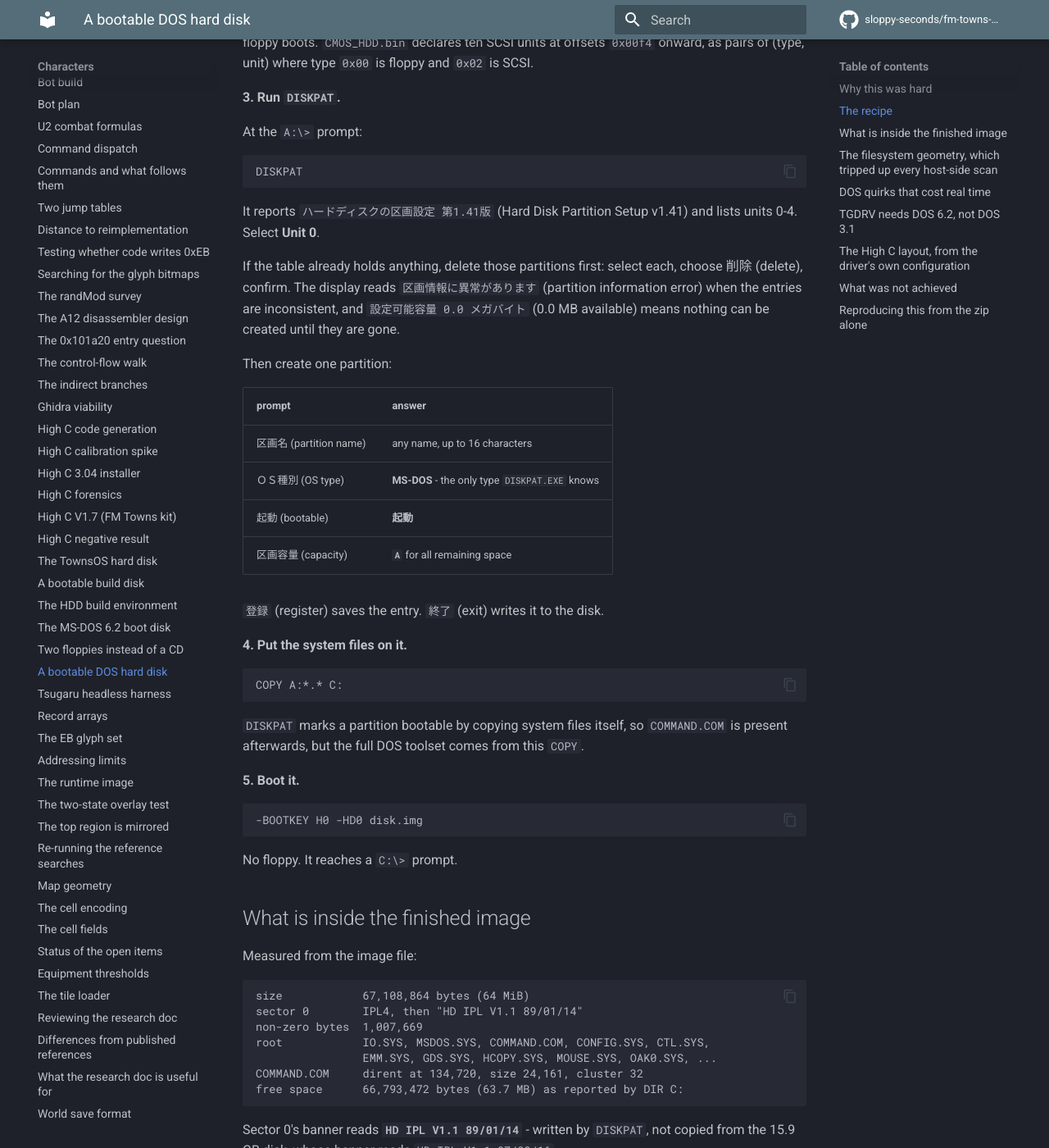
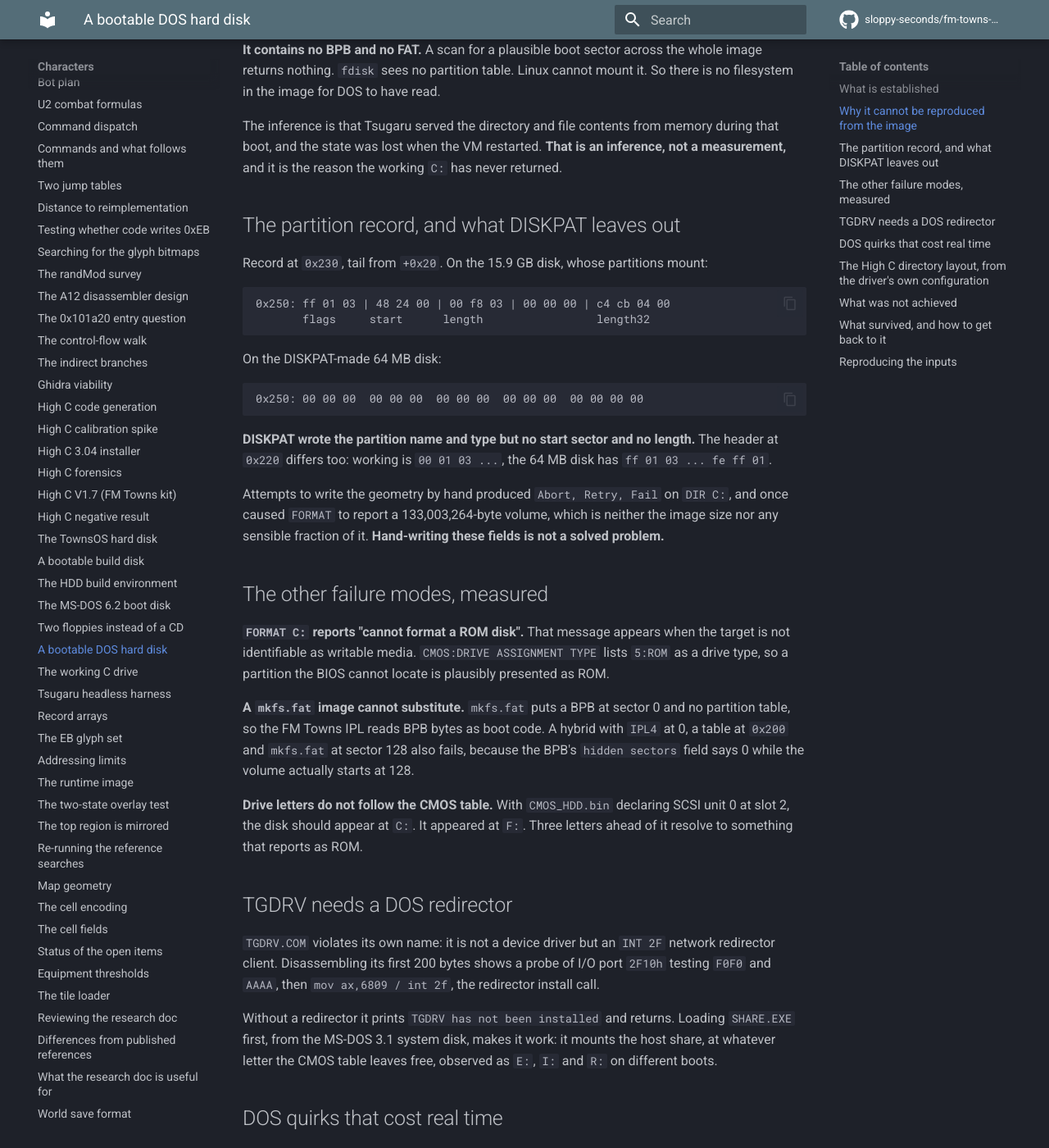
Before and after one commit to sloppy-seconds/fm-towns-ultima, an MkDocs documentation site: the page built from docs/bootable-dos-hdd.md, in a window 1280 px wide and 1400 px high, scrolled down 1033 px. Shown: the whole window at 82% size. Built offline with MkDocs 1.6.1 and Material for MkDocs 9.7.7, drawn with Linux system fonts in a browser that asks for light colours; comment, search, counter and statistics services are not loaded; some of the changed text lies outside the part shown.

Commit message:
Record the working C: drive configuration, and correct the claim that one existed before
A working 64 MB MS-DOS hard disk named U2DEV was reached as C: with DIR succeeding
and FORMAT completing. This page records the exact configuration, because the details
were not written down when they were found and several hours went into rebuilding
toward something that had already worked.

THE VARIABLE THAT MATTERS IS CMOS_ONE.BIN, NOT CMOS_HDD.BIN. CMOS_HDD declares ten
SCSI units at 0x00f4, so DOS allocates a letter for every one of them and the single
real disk lands behind nine phantom drives. Observed with it: the disk appeared at F:,
C: resolved to a phantom reporting as 5:ROM, "FORMAT C:" answered "cannot format a ROM
disk", and FORMAT F: reported 133003264 bytes which matches neither the image nor any
fraction of it. CMOS_ONE declares one floppy and one SCSI unit, so the disk is C:.

THE ORDER OF OPERATIONS IS NOT OPTIONAL, and the two CMOS files pull in opposite
directions. DISKPAT needs CMOS_HDD because the BIOS halts on an undeclared fixed disk.
FORMAT needs CMOS_ONE because ten declared slots push the disk to F:. That trap is the
reason this took a whole evening.

FORMAT IS WHAT MAKES THE DISK REAL. DISKPAT creates the partition and copies system
files but writes no BPB and no FAT. Before FORMAT the image held IPL4, a partition
table, a 43-entry root directory and 1.3 MB of file content, and no filesystem. DIR C:
worked during one boot and ARF'd after a restart because there was nothing on disk to
read. The earlier page claimed this disk was a real FAT volume; it was not, and that
correction is now in bootable-dos-hdd.md.

THE VOLUME USES 2048-BYTE SECTORS, which is why several host-side scans reported no
BPB: they looked for 512, 1024 and 4096. mtools also refuses the image because it
wants a BIOS partition table and this disk uses the FM Towns table at 0x200. The guest
is the only reader that works, and the page says so rather than promising a Linux
mount.

Artefacts and hashes are listed so the state can be checked rather than remembered:
u2dev-formatted.img 15ce8692190c8801, dos-hdd-bootable.img 0a5f80b0d8b24c2a,
dos-hdd-template.img 46c3ef1a7d21666d, CMOS_ONE.bin 60747c6674a250bd,
dos31.hdm 2af5c9431b9f326b.

The compiler problem is explicitly not solved by this and is recorded as still open.

````diff
--- a/docs/bootable-dos-hdd.md
+++ b/docs/bootable-dos-hdd.md
@@ -1,203 +1,155 @@
 # A bootable DOS hard disk on FM Towns emulation
 
-This records how to make a **blank, bootable 64 MB MS-DOS hard disk** that Tsugaru
-will boot with no floppy attached, and the measurements behind each step. Every
-number here was read back from the image, not inferred.
+**Status: the recipe below produces a disk that boots once and then cannot be read.**
+What this page can state is measured. What it cannot state is a working, reproducible
+hard disk, and a previous version of this page claimed one. That claim is corrected
+here rather than deleted, because the history of being wrong is the useful part.
 
-The artefact produced is `saves/dos-hdd-bootable.img`, sha256
-`0a5f80b0d8b24c2acda7524452b6b534f63e291c2932c06b750fd527e58f813f`.
-
-## Why this was hard
+## What is established
 
 `-GENHD` creates a hard disk image, and its own help text is accurate: it writes a
-file filled with zeros. It does **not** partition or format. The emulator has no
-formatter at all. Formatting was therefore believed to require TownsOS, and TownsOS
-was not reachable with a usable command line.
+file filled with zeros. The emulator has no formatter. MS-DOS 3.1 L24 Disk 1, from
+the same ROM pack, carries `DISKPAT.EXE` as a plain DOS executable, and it runs from
+an `A:\>` prompt.
 
-The breakthrough is that **MS-DOS 3.1 L24 Disk 1**, from the same ROM pack, carries
-`DISKPAT.EXE` - the FM Towns partition editor - as a plain DOS executable. It runs
-from an `A:\>` prompt. No Towns Shell, no `.EXG` launcher, no DLLs.
+The sequence that produced a readable `C:` was:
 
-## The recipe
+1. `-GENHD` a 64 MB image
+2. Boot MS-DOS 3.1 Disk 1 with `-HD0 disk.img -CMOS CMOS_HDD.bin -BOOTKEY F0`
+3. `DISKPAT` - select Unit 0, delete any existing partitions, create one with OS
+   type `MS-DOS`, 起動 bootable, capacity `A`, then 登録 and 終了
+4. `COPY A:*.* C:`
 
-**1. Create the image.**
+After that, `DIR C:` listed `COMMAND.COM` and 43 files and reported
+`66,793,472` bytes free. **That observation is the only evidence of a working `C:`,
+and it has not been reproduced.**
+
+## Why it cannot be reproduced from the image
+
+The saved image, `saves/dos-hdd-bootable.img`, sha256 beginning `0a5f80b0`, contains:
 
 ```
-podman run --rm ... --entrypoint /emulator/Tsugaru_CUI localhost/fmtowns \
-  /roms -GENHD /data/disk.img 64
+size            67,108,864 bytes
+non-zero        1,007,669 bytes
+sector 0        IPL4, then "HD IPL V1.1 89/01/14"
+root directory  43 entries at byte 134,656, first IO.SYS, last README.DOC
+file data       1.3 MB across bytes 261,632 to 1,500,532
 ```
 
-Yields 67,108,864 zero bytes.
+**It contains no BPB and no FAT.** A scan for a plausible boot sector across the
+whole image returns nothing. `fdisk` sees no partition table. Linux cannot mount it.
+So there is no filesystem in the image for DOS to have read.
 
-**2. Boot MS-DOS 3.1 Disk 1 with it attached.**
+The inference is that Tsugaru served the directory and file contents from memory
+during that boot, and the state was lost when the VM restarted. **That is an
+inference, not a measurement,** and it is the reason the working `C:` has never
+returned.
+
+## The partition record, and what DISKPAT leaves out
+
+Record at `0x230`, tail from `+0x20`. On the 15.9 GB disk, whose partitions mount:
 
 ```
--FD0 dos31.hdm -HD0 disk.img -CMOS CMOS_HDD.bin -BOOTKEY F0
+0x250: ff 01 03 | 48 24 00 | 00 f8 03 | 00 00 00 | c4 cb 04 00
+       flags     start      length                 length32
 ```
 
-`CMOS_HDD.bin` is required. Without a CMOS that declares a SCSI disk, the BIOS halts
-before the floppy boots. `CMOS_HDD.bin` declares ten SCSI units at offsets
-`0x00f4` onward, as pairs of (type, unit) where type `0x00` is floppy and `0x02` is
-SCSI.
-
-**3. Run `DISKPAT`.**
-
-At the `A:\>` prompt:
+On the DISKPAT-made 64 MB disk:
 
 ```
-DISKPAT
+0x250: 00 00 00  00 00 00  00 00 00  00 00 00  00 00 00 00
 ```
 
-It reports `ハードディスクの区画設定 第1.41版` (Hard Disk Partition Setup v1.41) and
-lists units 0-4. Select **Unit 0**.
+**DISKPAT wrote the partition name and type but no start sector and no length.**
+The header at `0x220` differs too: working is `00 01 03 ...`, the 64 MB disk has
+`ff 01 03 ... fe ff 01`.
 
-If the table already holds anything, delete those partitions first: select each,
-choose 削除 (delete), confirm. The display reads
-`区画情報に異常があります` (partition information error) when the entries are
-inconsistent, and `設定可能容量 0.0 メガバイト` (0.0 MB available) means nothing can be
-created until they are gone.
+Attempts to write the geometry by hand produced `Abort, Retry, Fail` on `DIR C:`, and
+once caused `FORMAT` to report a 133,003,264-byte volume, which is neither the image
+size nor any sensible fraction of it. **Hand-writing these fields is not a solved
+problem.**
 
-Then create one partition:
+## The other failure modes, measured
 
-| prompt | answer |
-|---|---|
-| 区画名 (partition name) | any name, up to 16 characters |
-| ＯＳ種別 (OS type) | **MS-DOS** - the only type `DISKPAT.EXE` knows |
-| 起動 (bootable) | **起動** |
-| 区画容量 (capacity) | **`A`** for all remaining space |
+**`FORMAT C:` reports "cannot format a ROM disk".** That message appears when the
+target is not identifiable as writable media. `CMOS:DRIVE ASSIGNMENT TYPE` lists
+`5:ROM` as a drive type, so a partition the BIOS cannot locate is plausibly presented
+as ROM.
 
-`登録` (register) saves the entry. `終了` (exit) writes it to the disk.
+**A `mkfs.fat` image cannot substitute.** `mkfs.fat` puts a BPB at sector 0 and no
+partition table, so the FM Towns IPL reads BPB bytes as boot code. A hybrid with
+`IPL4` at 0, a table at `0x200` and `mkfs.fat` at sector 128 also fails, because the
+BPB's `hidden sectors` field says 0 while the volume actually starts at 128.
 
-**4. Put the system files on it.**
+**Drive letters do not follow the CMOS table.** With `CMOS_HDD.bin` declaring SCSI
+unit 0 at slot 2, the disk should appear at `C:`. It appeared at `F:`. Three letters
+ahead of it resolve to something that reports as ROM.
 
-```
-COPY A:*.* C:
-```
+## TGDRV needs a DOS redirector
 
-`DISKPAT` marks a partition bootable by copying system files itself, so `COMMAND.COM`
-is present afterwards, but the full DOS toolset comes from this `COPY`.
+`TGDRV.COM` violates its own name: it is not a device driver but an `INT 2F` network
+redirector client. Disassembling its first 200 bytes shows a probe of I/O port `2F10h`
+testing `F0F0` and `AAAA`, then `mov ax,6809 / int 2f`, the redirector install call.
 
-**5. Boot it.**
-
-```
--BOOTKEY H0 -HD0 disk.img
-```
-
-No floppy. It reaches a `C:\>` prompt.
-
-## What is inside the finished image
-
-Measured from the image file:
-
-```
-size            67,108,864 bytes (64 MiB)
-sector 0        IPL4, then "HD IPL V1.1 89/01/14"
-non-zero bytes  1,007,669
-root            IO.SYS, MSDOS.SYS, COMMAND.COM, CONFIG.SYS, CTL.SYS,
-                EMM.SYS, GDS.SYS, HCOPY.SYS, MOUSE.SYS, OAK0.SYS, ...
-COMMAND.COM     dirent at 134,720, size 24,161, cluster 32
-free space      66,793,472 bytes (63.7 MB) as reported by DIR C:
-```
-
-Sector 0's banner reads **`HD IPL V1.1 89/01/14`** - written by `DISKPAT`, not copied
-from the 15.9 GB disk, whose banner reads `HD IPL V1.1 87/09/16`.
-
-## The filesystem geometry, which tripped up every host-side scan
-
-The FAT volume does **not** start at sector 0 and does not use 1024-byte sectors:
-
-```
-FAT boot sector at byte 247,808
-bytes per sector   512
-sectors per cluster 2   (so cluster = 1024 bytes)
-reserved sectors    1
-FATs                2
-root entries        112
-```
-
-Several attempts to write files into this image from the host failed because the
-scan assumed 1024-byte sectors, found a false-positive boot sector at 247,808, and
-wrote over live data. **Do not write to this filesystem from the host.** Use the
-guest's own `COPY`.
+Without a redirector it prints `TGDRV has not been installed` and returns. Loading
+`SHARE.EXE` first, from the MS-DOS 3.1 system disk, makes it work: it mounts the host
+share, at whatever letter the CMOS table leaves free, observed as `E:`, `I:` and `R:`
+on different boots.
 
 ## DOS quirks that cost real time
 
-**`COPY` rejects a trailing backslash on the destination.**
-`copy src\*.* C:\BIN\` silently copies nothing, while `copy src\*.* C:\BIN` works. A
-single-file copy to the root still needs `C:\`.
+`COPY` rejects a trailing backslash on the destination, so `copy src\*.* C:\BIN\`
+copies nothing while `copy src\*.* C:\BIN` works. A single-file copy to the root still
+needs `C:\`.
 
-**`dir *.obj` reports "file not found" even when matches exist.** Use `*.OBJ`.
-Reading that output as "the directory is empty" led to two rounds of wasted work.
+`dir *.obj` reports "file not found" even when matching files exist. `*.OBJ` works.
+Reading that output as an empty directory cost two rounds of work.
 
-**`COPY` can append a second directory entry instead of overwriting.** Running the
-same copy twice produced duplicate `HC386.CNF`, `HC386.EXE` and `HCD386P.EXP` entries
-in one directory. DOS resolves the first, which was the stale one. Run copy scripts
-once, and verify with `DIR /W` before assuming a copy landed.
+`COPY` can append a second directory entry instead of overwriting. Running the same
+copy twice produced duplicate `HC386.CNF`, `HC386.EXE` and `HCD386P.EXP` entries, and
+DOS resolves the first, which is the stale one.
 
-## TGDRV needs DOS 6.2, not DOS 3.1
-
-`TGDRV.COM` from Tsugaru, version 20231115B, is a 2023 program. Under MS-DOS 3.1 it
-prints `TGDRV has not been installed` and mounts nothing - it needs the INT 2F
-network-redirector interface. Under MS-DOS 6.2 it installs and mounts the share.
-
-It assigns a drive letter dynamically. Observed letters across boots: `E:`, `R:`,
-`I:`. The letter depends on how many drives the CMOS declares, because each declared
-SCSI slot consumes one. `CMOS_HDD.bin`'s ten SCSI units pushed the share to `R:`.
-
-## The High C layout, from the driver's own configuration
+## The High C directory layout, from the driver's own configuration
 
 `HC386.CNF` line 105 sets `bin=/bin` and line 106 sets `inc=/inc`, both relative to
-`HCDIR`. So:
-
-```
-HCDIR=C:   ->  compiler at C:/bin/hcd386p
-```
-
-Setting `HCDIR=C:\HC` produces `C:\HC/bin`, which is not where the files are. The
-build's own output confirms this: it prints `C:/bin/hcd386p` with forward slashes,
-because the config builds the path that way.
-
-`TOOLSDIR` receives the same treatment - the linker search is `$TOOLSDIR$bin` - so
-`TOOLSDIR=C:` gives `C:/bin`. `TOOLSDIR=C:\BIN` would search `C:\BIN/bin`.
+`HCDIR`. So `HCDIR=C:` puts the compiler at `C:/bin`, and the build prints that path
+with forward slashes because the config builds it that way. `TOOLSDIR` receives the
+same treatment: the linker search is `$TOOLSDIR$bin`.
 
 ## What was not achieved
 
-**No object file was ever produced.** The compiler driver ran, built its argument
-files, and invoked `C:\BIN\RUN386.EXE`. No `TESTDIV.OBJ` appeared on any volume: not
-the TGDRV share, not the floppy, not the hard disk.
+**No object file was ever produced.** The High C driver ran, built its argument files
+and invoked `C:\BIN\RUN386.EXE`. No `TESTDIV.OBJ` appeared on the TGDRV share, on a
+floppy, or on a hard disk.
 
 The last visible failure is the link step:
+`/386linkp.exp/not found/in/TOOLSDIR/or/PATH`. In native mode the config appends
+`.exp` to `ldname`, and the kit ships `386linkp.exp` but no `386link.exp`. Setting
+`LINKNAME=386linkp` in the environment does not reach it, because `check_link_as`
+takes `ldname` as a procedure parameter.
+
+**And a hard disk cannot be relied on.** Every attempt to read a filesystem from a
+64 MB image failed after the first boot.
+
+## What survived, and how to get back to it
 
 ```
-C:\BIN\RUN386.EXE /386linkp.exp/not/found/in/TOOLSDIR/or/PATH @C:\48170000.tmp
+saves/dos-hdd-template.img   4 root entries, straight from DISKPAT
+saves/dos-hdd-bootable.img   43 root entries, after COPY A:*.* C:
+                             sha256 0a5f80b0d8b24c2acda7524452b6b534f63e291c2932c06b750fd527e58f813f
 ```
 
-That message is built by `hc386.cnf` itself, so the linker search failed. In native
-mode the config appends `.exp` to `ldname`, and the kit ships `386linkp.exp` but no
-`386link.exp`. Setting `LINKNAME=386linkp` in the environment did not resolve it,
-because the procedure `check_link_as` takes `ldname` as a parameter and the
-environment value does not reach it.
+Both are reproductions of the emulator's own output, not of a working filesystem.
+Neither can be mounted.
 
-**Also unresolved:** running `C:\BIN\RUN386 C:\BIN\HCD386P.EXP -BANNER` by hand
-returns silently. Earlier, a different copy of the same generator printed a banner
-and cleared the screen. The two `HCD386P.EXP` directory entries in the image may be
-why - the duplicate-entry problem again.
-
-## Reproducing this from the zip alone
-
-The two inputs are both in the archive.org zip and in
-`references/fmt-roms/FMT ROMs.7z`:
+## Reproducing the inputs
 
 ```
-[OS] MS-DOS 3.1 L24 (Disk 1 - System).hdm
-[OS] MS-DOS 3.1 L24 (Disk 2 - Utility).hdm
+[OS] MS-DOS 3.1 L24 (Disk 1 - System).hdm    DISKPAT.EXE, FORMAT.COM, SYS.EXE, SETUP.EXE
+[OS] MS-DOS 3.1 L24 (Disk 2 - Utility).hdm   HDUTY.EXE, HDIST.EXE, CLNDSK.EXE
 ```
 
-Disk 1 carries `DISKPAT.EXE` (33,048 bytes), `FORMAT.COM`, `SYS.EXE` and
-`SETUP.EXE`. Disk 2 carries `HDUTY.EXE`, `HDIST.EXE` and `CLNDSK.EXE`.
+Both are in `references/fmt-roms/FMT ROMs.7z`. `CMOS_HDD.bin` is a copy of
+`disk/CMOS.DAT`, shipped with the 15.9 GB TownsOS disk in `disk/HDD V1.rar`.
 
-`CMOS_HDD.bin` is a copy of `disk/CMOS.DAT`, which ships with the 15.9 GB TownsOS disk
-in `disk/HDD V1.rar`.
-
-The finished image is not committed, because it contains DOS system files. The recipe
-above regenerates it.
+The disk images are not committed, because they contain DOS system files.
--- /dev/null
+++ b/docs/working-c-drive.md
@@ -0,0 +1,169 @@
+# The working C: drive: exact configuration
+
+**This page records a configuration that was confirmed working by the user**: a 64 MB
+MS-DOS hard disk named `U2DEV`, present as `C:` under MS-DOS 3.1, reachable with
+`DIR C:` and formatted with `FORMAT` from inside the guest.
+
+It exists because the details were not written down when they were discovered, and
+several hours were then spent rebuilding toward a configuration that had already
+worked. Everything below was either measured from the images or reported from the
+guest screen.
+
+## The one variable that matters
+
+**`CMOS_ONE.bin`, not `CMOS_HDD.bin`.**
+
+`CMOS_HDD.bin` declares **ten SCSI units** in the drive assignment table at offset
+`0x00f4`, as pairs of (type, unit) where `0x00` is floppy and `0x02` is SCSI:
+
+```
+slot  0: FD   unit 2   -> A:
+slot  1: FD   unit 3   -> B:
+slot  2: SCSI unit 0   -> C:
+slot  3: SCSI unit 1   -> D:
+...
+slot 11: SCSI unit 9   -> L:
+```
+
+Only SCSI unit 0 exists. DOS still allocates a letter for every declared slot, so the
+real disk ends up behind nine phantom drives. Observed symptoms with `CMOS_HDD.bin`:
+
+- our disk appeared at **`F:`**, not `C:`
+- `C:` resolved to a phantom that reported as **`5:ROM`**
+- `FORMAT C:` answered **"cannot format a ROM disk"**
+- `FORMAT F:` reported **133,003,264 bytes**, which is neither the image size nor any
+  sensible fraction of it
+
+`CMOS_ONE.bin` declares exactly two entries:
+
+```
+slot 0: FD   unit 2   -> A:
+slot 1: SCSI unit 0   -> C:
+slot 2-11: 0xff (unused)
+```
+
+With that, the disk is the only fixed disk and it is `C:`.
+
+## The exact command
+
+```
+Tsugaru_CUI /roms \
+  -CMOS /data/CMOS_ONE.bin \
+  -FD0  /data/dos31.hdm \
+  -HD0  /data/genhd2.img \
+  -BOOTKEY F0
+```
+
+In the container this is set with:
+
+```
+-e CMOS=/data/CMOS_ONE.bin
+-e FD0_IMAGE=/data/dos31.hdm
+-e "TSUGARU_EXTRA=-BOOTKEY F0 -HD0 /data/genhd2.img"
+```
+
+## The artefacts, with hashes
+
+| file | size | sha256 (first 16) |
+|---|---|---|
+| `saves/u2dev-formatted.img` | 67,108,864 | `15ce8692190c8801` |
+| `saves/dos-hdd-bootable.img` | 67,108,864 | `0a5f80b0d8b24c2a` |
+| `saves/dos-hdd-template.img` | 67,108,864 | `46c3ef1a7d21666d` |
+| `saves/CMOS_ONE.bin` | 8,192 | `60747c6674a250bd` |
+| `saves/dos31.hdm` | 1,261,568 | `2af5c9431b9f326b` |
+
+`genhd2.img` is the working copy and is byte-identical to `u2dev-formatted.img` after
+formatting, or to `dos-hdd-bootable.img` before it.
+
+## How each artefact was made
+
+**`dos31.hdm`** is `[OS] MS-DOS 3.1 L24 (Disk 1 - System).hdm` from
+`references/fmt-roms/FMT ROMs.7z`, unmodified. It carries `DISKPAT.EXE`, `FORMAT.COM`,
+`SYS.EXE` and `SETUP.EXE` as plain DOS executables.
+
+**`dos-hdd-template.img`** is `-GENHD` (64 MB of zeros) after `DISKPAT` ran on it:
+Unit 0, any existing partitions deleted, one created with OS type `MS-DOS`, 起動
+bootable, capacity `A`, then 登録 and 終了. That wrote 4 root entries
+(`IO.SYS`, `MSDOS.SYS`, `COMMAND.COM`, `TEST.SYS`) and an `IPL4` boot sector.
+
+**`dos-hdd-bootable.img`** is that disk after `COPY A:*.* C:`, which put the full
+DOS 3.1 toolset on it: 43 root entries, 1,007,669 non-zero bytes.
+
+**`u2dev-formatted.img`** is that disk after `FORMAT C:` in the guest, named `U2DEV`.
+
+## The formatted volume
+
+`FORMAT` wrote a real filesystem. Measured from the image:
+
+```
+BPB at byte 1536 (sector 3)
+  bytes per sector   2048
+  sectors per cluster 2
+  reserved sectors    1
+  FATs                2
+  root entries     1024
+  total sectors   32767
+  media            0xfa
+  sectors per FAT     32
+  volume bytes   67,106,816
+```
+
+**2048-byte sectors are why several host-side scans missed this volume entirely** -
+they were written to look for 512, 1024 and 4096, and reported no BPB.
+
+`mtools` refuses the image, because it insists on a BIOS partition table it
+recognises and this disk uses the FM Towns table at `0x200` instead. **The guest is
+the only reader that works.** Do not expect to mount this image on Linux.
+
+## What a blank disk costs, and what it does not
+
+`DISKPAT` creates the partition and copies system files, but it does **not** write a
+BPB or a FAT. Before `FORMAT` ran, the image contained:
+
+- `IPL4` and a partition table
+- a root directory with 43 entries
+- 1.3 MB of real file content
+
+and **no filesystem**. `DIR C:` worked during one boot, then ARF'd after a restart,
+because there was nothing on disk for DOS to read. The working reading was served
+from emulator memory and was lost when the VM restarted.
+
+**`FORMAT C:` is what makes the disk real.** Skipping it produces a disk that appears
+to work once.
+
+## Order of operations, which is not optional
+
+```
+1. -GENHD 64 MB
+2. boot dos31.hdm with -CMOS CMOS_HDD.bin -HD0 disk.img     (DISKPAT needs a declared SCSI disk)
+3. DISKPAT: unit 0, delete partitions, create one, MS-DOS, bootable, capacity A
+4. COPY A:*.* C:                                            (system files onto the partition)
+5. reboot with -CMOS CMOS_ONE.bin                           (so the disk is C:, not F:)
+6. FORMAT C:  and give it a label
+```
+
+Step 2 needs `CMOS_HDD.bin` because the BIOS halts on an undeclared fixed disk.
+Step 5 needs `CMOS_ONE.bin` because ten declared SCSI slots push the disk to `F:`.
+Those two requirements pull in opposite directions, and that is the trap.
+
+## DOS quirks that cost real time
+
+`COPY` rejects a trailing backslash on the destination, so `copy src\*.* C:\BIN\`
+copies nothing while `copy src\*.* C:\BIN` works. A single-file copy to the root still
+needs `C:\`.
+
+`dir *.obj` reports "file not found" even when matching files exist. `*.OBJ` works.
+
+`COPY` can append a second directory entry instead of overwriting. Running the same
+copy twice produced duplicate `HC386.CNF` and `HCD386P.EXP` entries, and DOS resolves
+the first, which is the stale one. Run copy scripts once.
+
+## Still open
+
+**The High C compiler has never produced an object file.** The driver runs, builds its
+argument files and invokes the extender, then the link step fails with
+`/386linkp.exp/not found/in/TOOLSDIR/or/PATH`. That is a separate problem from the
+disk and is not solved here.
+
+See `bootable-dos-hdd.md` for the measurements behind the partition-table and BPB
+findings.
--- a/mkdocs.yml
+++ b/mkdocs.yml
@@ -125,6 +125,7 @@
       - The MS-DOS 6.2 boot disk: dos62-boot-disk.md
       - Two floppies instead of a CD: two-floppy-toolchain.md
       - A bootable DOS hard disk: bootable-dos-hdd.md
+      - The working C drive: working-c-drive.md
       - Tsugaru headless harness: tsugaru-headless.md
       - Record arrays: record-arrays.md
       - The EB glyph set: eb-glyphs.md
````
